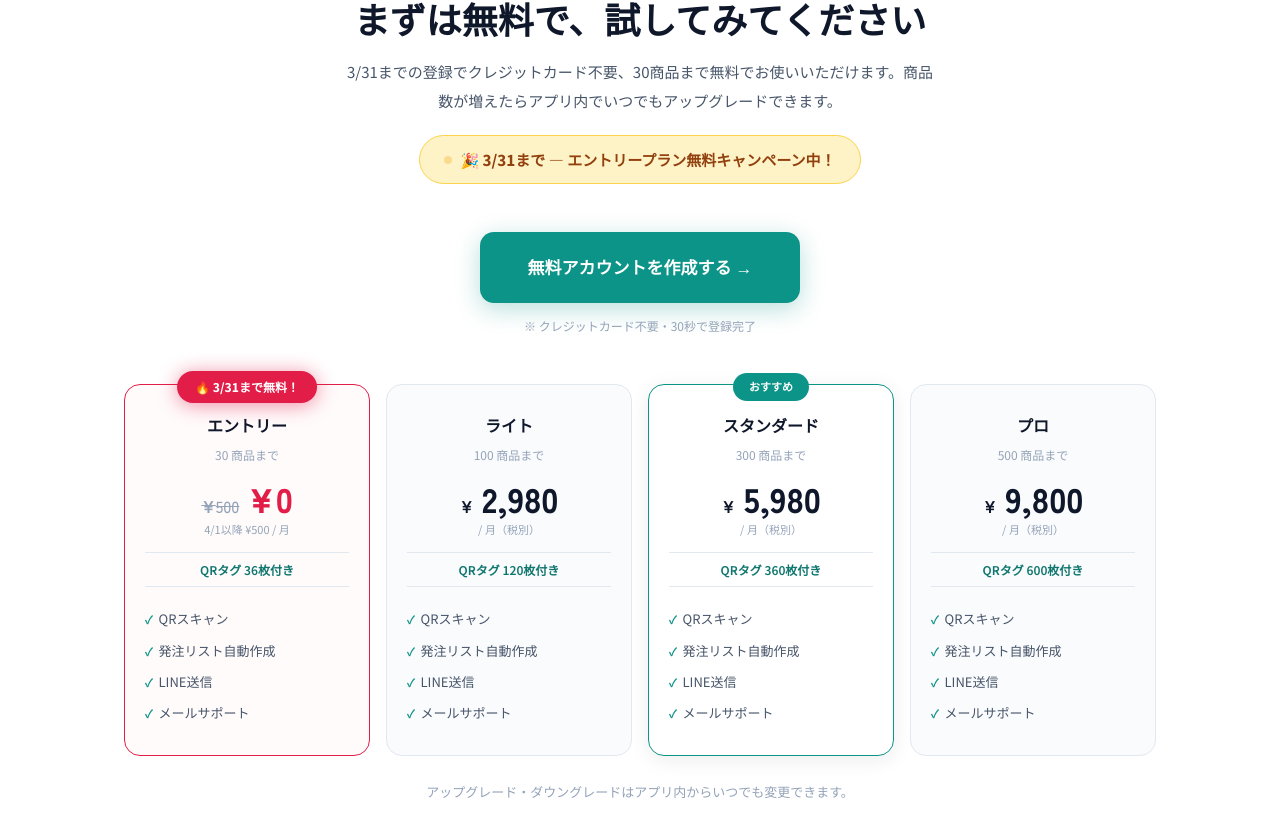
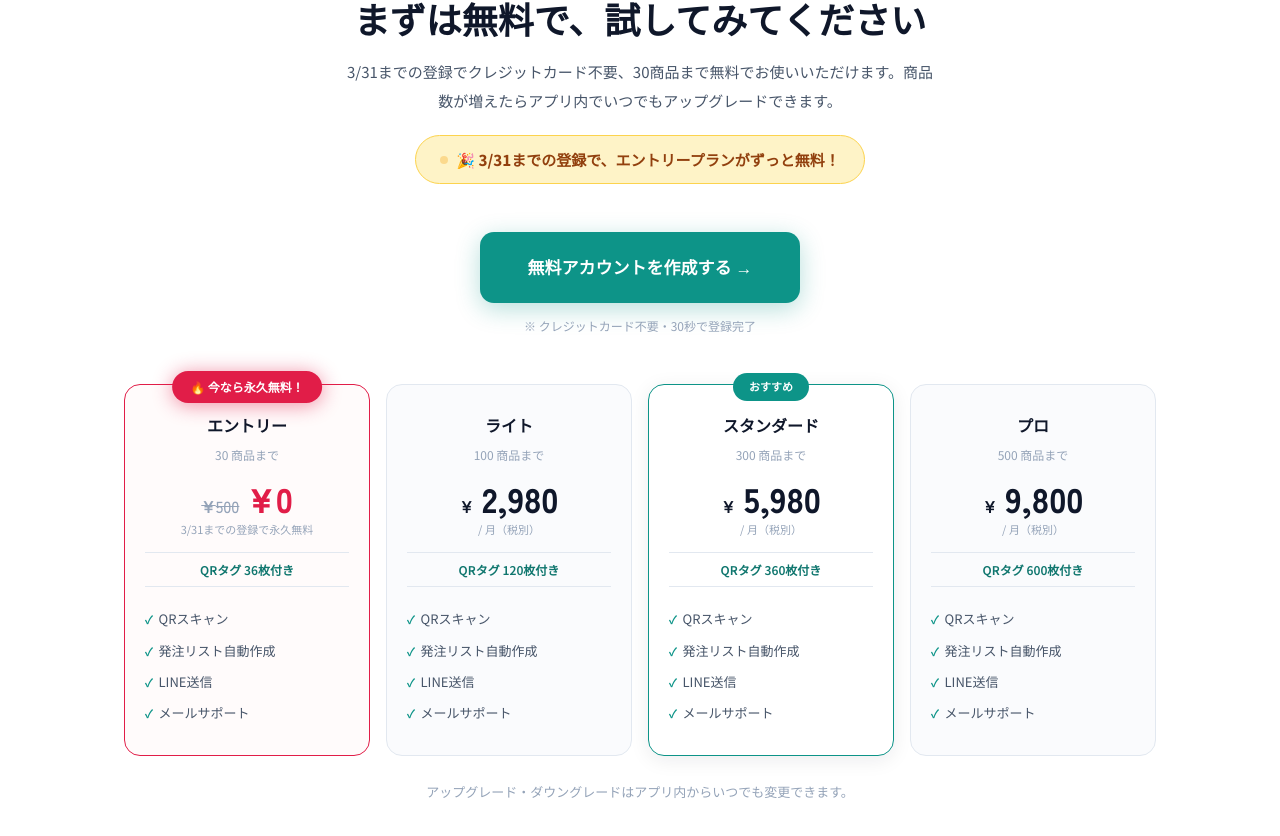
Before and after one commit to jsksrank/qr-order-demo, a Next.js app: page / in a window 1280 px wide. Shown: the part 3708-4544 px from the top of the page. Built offline with nearby package versions, Linux system fonts and the light colour scheme.

Commit message:
Update LandingPage.jsx

```diff
--- a/components/LandingPage.jsx
+++ b/components/LandingPage.jsx
@@ -309,7 +309,7 @@ export default function LandingPage() {
             {/* ★ 3/31期間限定バッジ（完全静的 = ハイドレーションエラーなし） */}
             <div className="campaign-badge">
               <span className="campaign-badge-dot" />
-              <span className="campaign-badge-text">🎉 3/31まで — エントリープラン無料キャンペーン中！</span>
+              <span className="campaign-badge-text">🎉 3/31までの登録で、エントリープランがずっと無料！</span>
             </div>
           </div>
 
@@ -330,7 +330,7 @@ export default function LandingPage() {
             ].map((plan, i) => (
               <div className={`pricing-card anim${plan.popular ? " popular" : ""}${plan.promo ? " promo" : ""}`} key={i} style={{ transitionDelay: `${i * 0.08}s` }}>
                 {plan.popular && <div className="pricing-popular-badge">おすすめ</div>}
-                {plan.promo && <div className="pricing-promo-badge">🔥 3/31まで無料！</div>}
+                {plan.promo && <div className="pricing-promo-badge">🔥 今なら永久無料！</div>}
                 <div className="pricing-name">{plan.name}</div>
                 <div className="pricing-sku">{plan.sku}</div>
                 <div className="pricing-price">
@@ -340,7 +340,7 @@ export default function LandingPage() {
                     <><span className="yen">¥</span>{plan.price}</>
                   )}
                 </div>
-                <div className="pricing-period">{plan.promo ? "4/1以降 ¥500 / 月" : plan.period}</div>
+                <div className="pricing-period">{plan.promo ? "3/31までの登録で永久無料" : plan.period}</div>
                 <div className="pricing-tags">{plan.tags}</div>
                 <ul className="pricing-features">
                   {plan.features.map((f, j) => <li key={j}>{f}</li>)}
```
